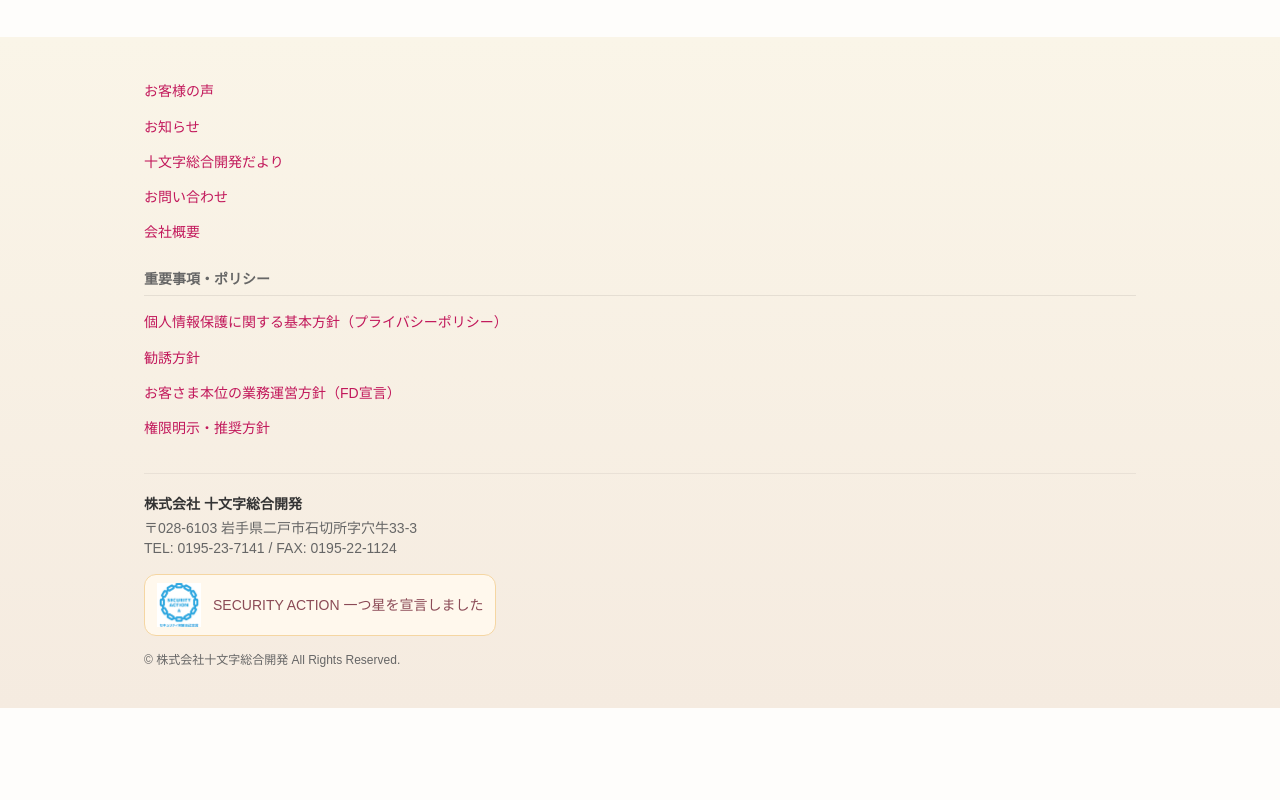
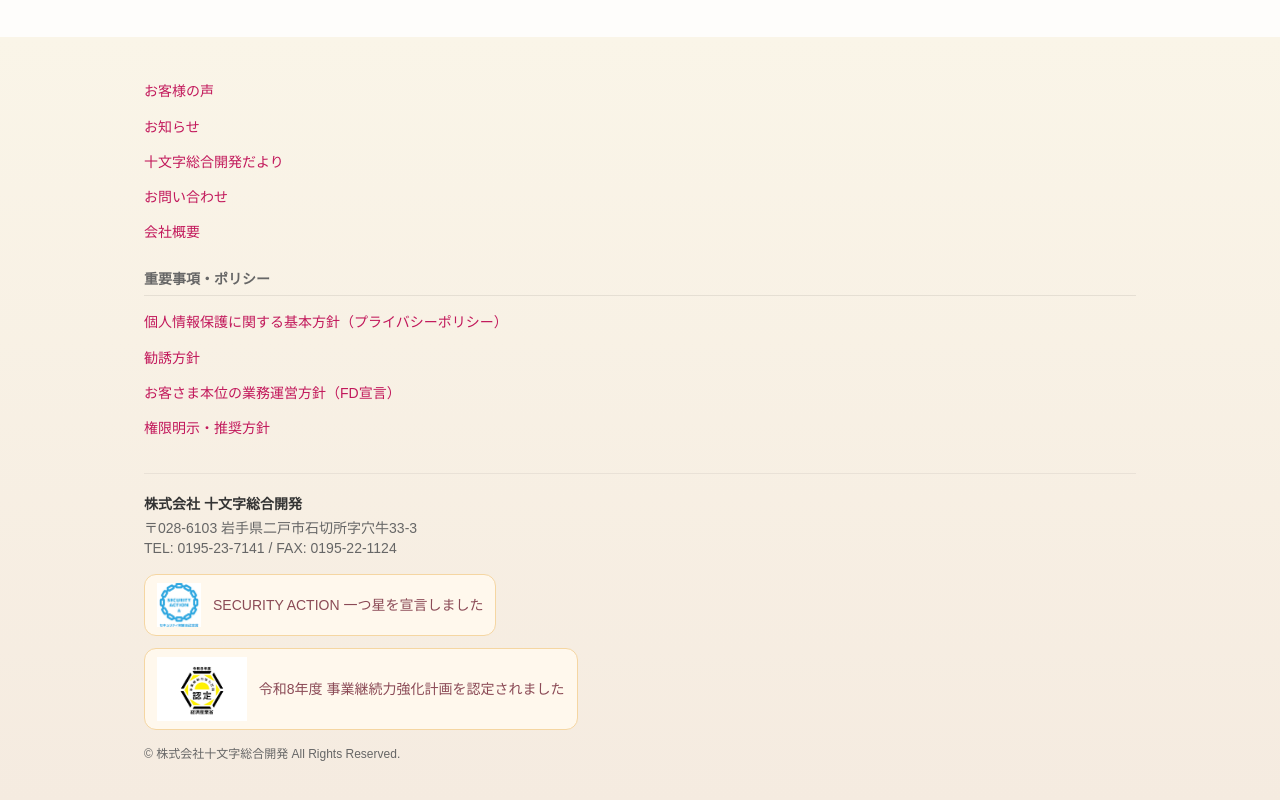
Before and after one commit to Monji-Hockey/jumonji-sogo, a Next.js app: page / in a window 1280 px wide. Shown: the part 4634-5434 px from the top of the page. Before the commit the page ends 5342 px from the top, so only its background shows below. Built offline with nearby package versions, Linux system fonts and the light colour scheme; no server answers.

Commit message:
feat(footer): 事業継続力強化計画2026認定ロゴをフッターに追加
東北経済産業局の認定に伴い、SECURITY ACTIONと同様の形式でフッターに掲載する。

Co-authored-by: Cursor <cursoragent@cursor.com>

```diff
--- a/components/Footer.tsx
+++ b/components/Footer.tsx
@@ -100,7 +100,8 @@ export default function Footer() {
             <br />
             TEL: 0195-23-7141 / FAX: 0195-22-1124
           </p>
-          <div className="mt-4 inline-flex flex-col items-start gap-2 rounded-xl border border-[#f5d6a2] bg-[#fff8ed] px-3 py-2 sm:flex-row sm:items-center sm:gap-3">
+          <div className="mt-4 flex flex-col items-start gap-3">
+            <div className="inline-flex flex-col items-start gap-2 rounded-xl border border-[#f5d6a2] bg-[#fff8ed] px-3 py-2 sm:flex-row sm:items-center sm:gap-3">
               <img
                 src="/images/hitotsuboshi/color/security_action_hitotsuboshi-small_color.png"
                 alt="SECURITY ACTION 一つ星 ロゴ"
@@ -111,6 +112,18 @@ export default function Footer() {
                 SECURITY ACTION 一つ星を宣言しました
               </p>
             </div>
+            <div className="inline-flex flex-col items-start gap-2 rounded-xl border border-[#f5d6a2] bg-[#fff8ed] px-3 py-2 sm:flex-row sm:items-center sm:gap-3">
+              <img
+                src="/images/事業継続力強化計画2026_ロゴ.jpg"
+                alt="令和8年度 事業継続力強化計画 認定 ロゴ"
+                className="h-14 w-auto sm:h-16"
+                loading="lazy"
+              />
+              <p className="text-xs font-medium leading-relaxed text-[#8b4a56] sm:text-sm">
+                令和8年度 事業継続力強化計画を認定されました
+              </p>
+            </div>
+          </div>
         </div>
         <p className="mt-4 text-xs text-[#666]">
           &copy; 株式会社十文字総合開発 All Rights Reserved.
```
Also changed, not shown: public/images/事業継続力強化計画2026_ロゴ.jpg (added). Lines whose indentation alone changed are shown as unchanged.
